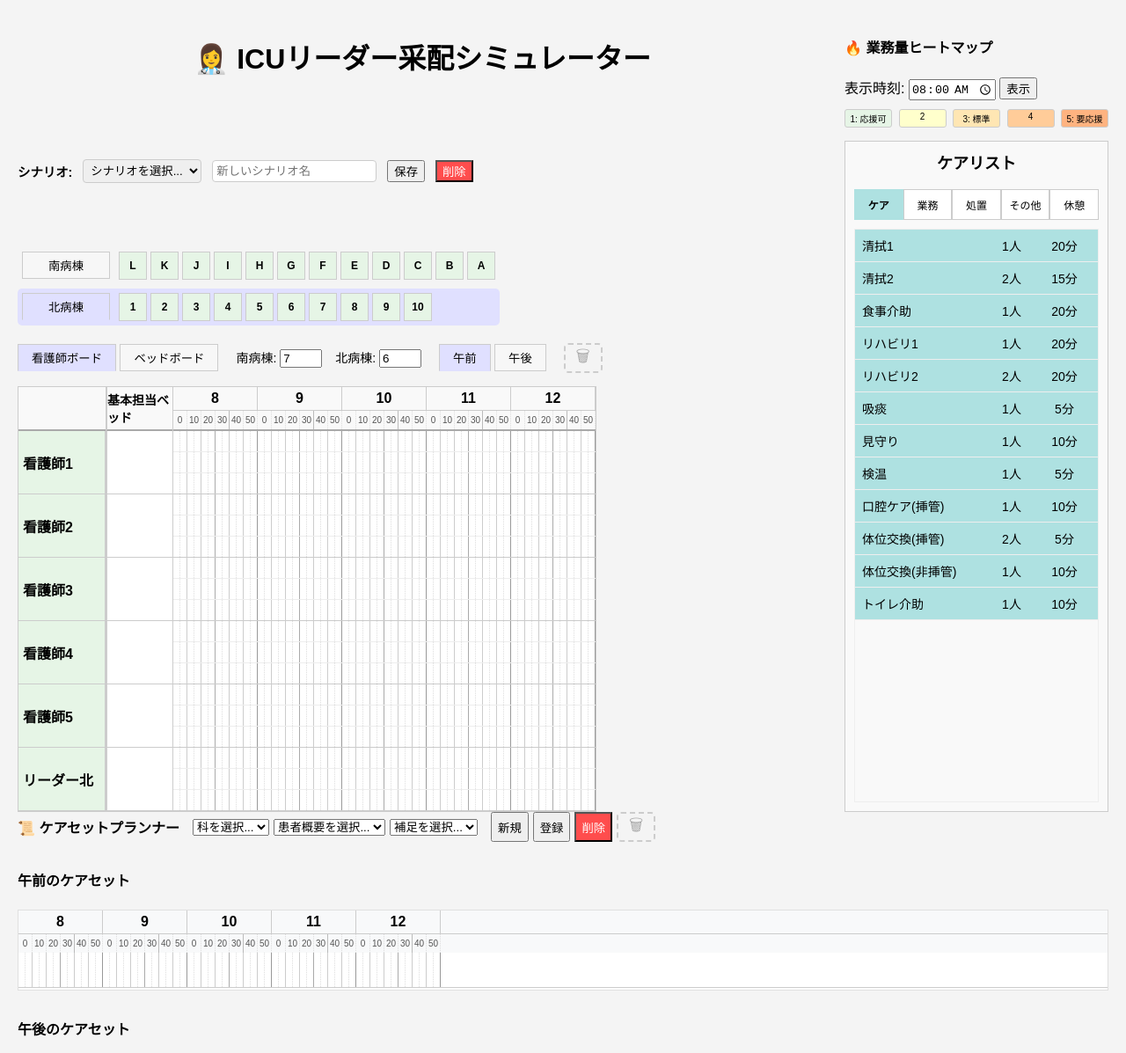
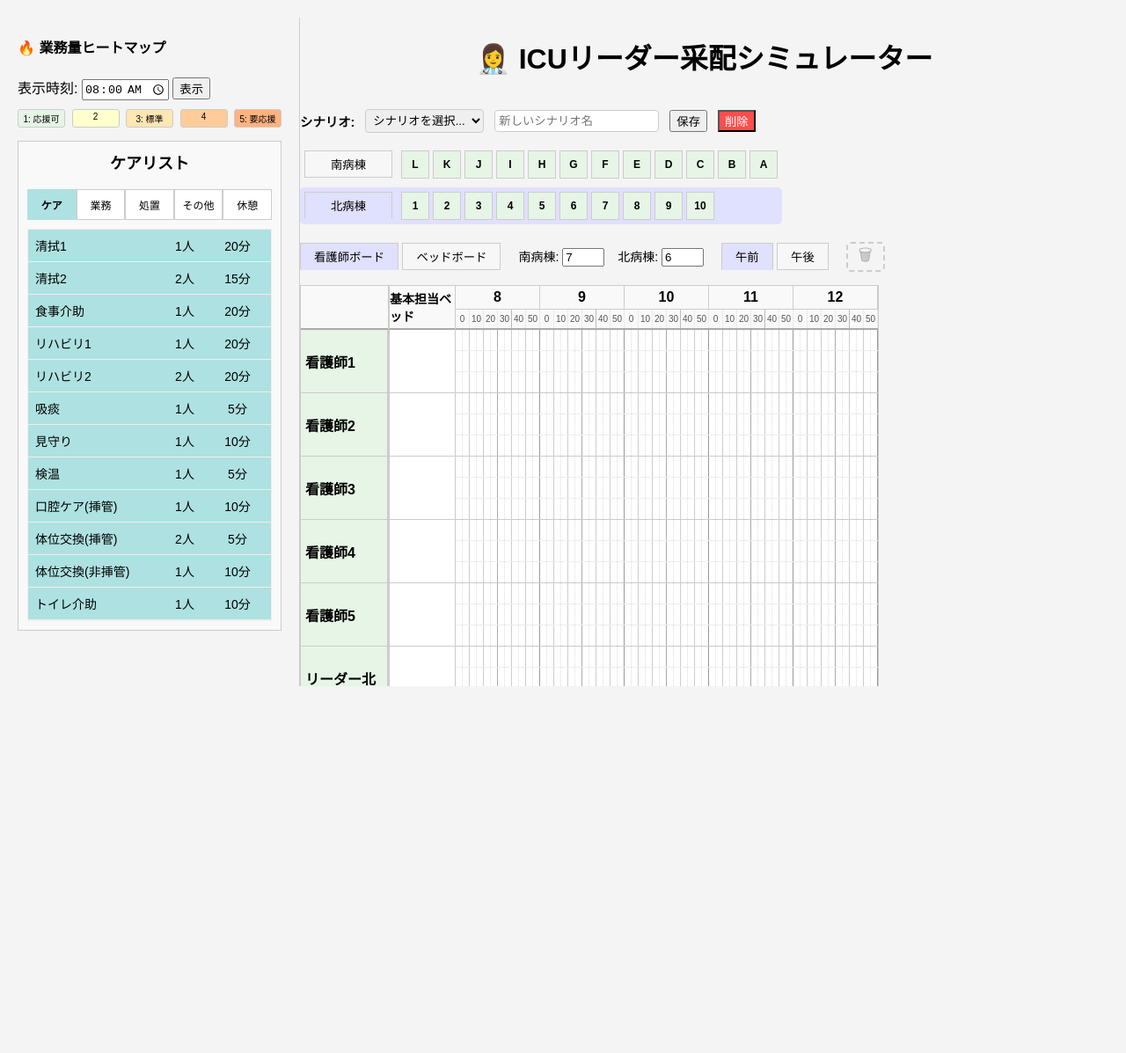
Before and after one commit to nayutanhimarin/Nurse-simulator, a plain HTML site: page index.html in a window 1280 px wide. Shown: the top 1197 px of the page at 88% size. After the commit the page ends 800 px from the top, so only its background shows below. Drawn offline with Linux system fonts and the light colour scheme.

Commit message:
スクロール問題修正

```diff
--- a/index.html
+++ b/index.html
@@ -5,10 +5,42 @@
     <meta name="viewport" content="width=device-width, initial-scale=1.0">
     <title>ICUリーダー采配シミュレーター</title>
     <link rel="stylesheet" href="style.css">
+    <!-- ▼▼▼ パネル間の区切り線を追加 ▼▼▼ -->
+    <style>
+        .main-panel {
+            border-left: 1px solid #ccc; /* 区切り線の色や太さはお好みで調整してください */
+        }
+    </style>
 </head>
 <body>
 
     <div class="app-container">
+
+        <!-- ▼▼▼ サイドパネルを左側に移動 ▼▼▼ -->
+        <div class="side-panel">
+            <div class="heatmap-controls-container">
+                <h4>&#x1F525; 業務量ヒートマップ</h4>
+                <div class="time-selector">
+                    <label for="heatmap-time">表示時刻:</label>
+                    <input type="time" id="heatmap-time" name="heatmap-time" value="08:00" step="300">
+                    <button id="btn-update-heatmap">表示</button>
+                </div>
+                <div class="heatmap-legend">
+                    <div class="legend-item" style="background-color: #e6f5e6;">1: 応援可</div>
+                    <div class="legend-item" style="background-color: #ffffcc;">2</div>
+                    <div class="legend-item" style="background-color: #ffe6b3;">3: 標準</div>
+                    <div class="legend-item" style="background-color: #ffcc99;">4</div>
+                    <div class="legend-item" style="background-color: #ffb380;">5: 要応援</div>
+                </div>
+            </div>
+
+            <div class="care-list-container">
+                <h3>ケアリスト</h3>
+                <div class="care-list-tabs"></div>
+                <div class="care-list-body"></div>
+            </div>
+        </div>
+        <!-- ▲▲▲ ここまでサイドパネル ▲▲▲ -->
 
         <!-- ▼▼▼ 左側のメインパネル ▼▼▼ -->
         <div class="main-panel">
@@ -85,35 +117,47 @@
                     </div>
                 </div>
             </div>
+
+            <!-- ▼▼▼ ケアセットプランナーをメインパネル下部に移動 ▼▼▼ -->
+            <div id="care-set-container">
+                <div class="care-set-header">
+                    <h4>&#x1F4DC; ケアセットプランナー</h4>
+                    <div class="care-set-selectors">
+                        <select id="care-set-dept-select"></select>
+                        <select id="care-set-summary-select"></select>
+                        <select id="care-set-supplement-select"></select>
+                    </div>
+                    <div class="care-set-actions">
+                        <button id="btn-new-careset">新規</button>
+                        <button id="btn-save-careset">登録</button>
+                        <button id="btn-delete-careset" class="danger-btn">削除</button>
+                        <div id="care-set-trash-can" class="trash-can-area">&#x1F5D1;</div>
+
+                        <div id="new-careset-popup" class="popup-hidden">
+                            <form id="new-careset-form">
+                                <h4>ケアセット新規作成</h4>
+                                <div class="form-group"><label for="new-careset-dept">科</label><select id="new-careset-dept" required></select></div>
+                                <div class="form-group"><label for="new-careset-summary">患者概要</label><select id="new-careset-summary" required></select><input type="text" id="new-careset-summary-text" placeholder="概要を自由記述" style="display: none; margin-top: 5px;"></div>
+                                <div class="form-group"><label for="new-careset-supplement">補足 (任意)</label><input type="text" id="new-careset-supplement" placeholder="例: 抜管後、術後1日目 など"></div>
+                                <div class="modal-actions"><button type="submit">作成</button></div>
+                            </form>
+                        </div>
+                    </div>
+                </div>
+                <div class="care-set-body">
+                    <div id="care-set-am" class="care-set-group" draggable="true">
+                        <h4 id="care-set-am-header">午前のケアセット</h4>
+                        <div id="care-set-am-list" class="care-set-timeline-list"></div>
+                    </div>
+                    <div id="care-set-pm" class="care-set-group" draggable="true">
+                        <h4 id="care-set-pm-header">午後のケアセット</h4>
+                        <div id="care-set-pm-list" class="care-set-timeline-list"></div>
+                    </div>
+                </div>
+            </div>
+            <!-- ▲▲▲ ここまでケアセットプランナー ▲▲▲ -->
         </div>
         <!-- ▲▲▲ ここまでメインパネル ▲▲▲ -->
-
-
-        <!-- ▼▼▼ 右側のサイドパネル ▼▼▼ -->
-        <div class="side-panel">
-            <div class="heatmap-controls-container">
-                <h4>&#x1F525; 業務量ヒートマップ</h4>
-                <div class="time-selector">
-                    <label for="heatmap-time">表示時刻:</label>
-                    <input type="time" id="heatmap-time" name="heatmap-time" value="08:00" step="300">
-                    <button id="btn-update-heatmap">表示</button>
-                </div>
-                <div class="heatmap-legend">
-                    <div class="legend-item" style="background-color: #e6f5e6;">1: 応援可</div>
-                    <div class="legend-item" style="background-color: #ffffcc;">2</div>
-                    <div class="legend-item" style="background-color: #ffe6b3;">3: 標準</div>
-                    <div class="legend-item" style="background-color: #ffcc99;">4</div>
-                    <div class="legend-item" style="background-color: #ffb380;">5: 要応援</div>
-                </div>
-            </div>
-
-            <div class="care-list-container">
-                <h3>ケアリスト</h3>
-                <div class="care-list-tabs"></div>
-                <div class="care-list-body"></div>
-            </div>
-        </div>
-        <!-- ▲▲▲ ここまでサイドパネル ▲▲▲ -->
 
     </div>
 
@@ -236,44 +280,6 @@
         </div>
     </div>
 
-    <!-- ▼▼▼ ケアセットコンテナをここに移動（フローティング化） ▼▼▼ -->
-    <div id="care-set-container" class="care-set-container-hidden">
-        <div class="care-set-header">
-            <h4>&#x1F4DC; ケアセットプランナー</h4>
-            <div class="care-set-selectors">
-                <select id="care-set-dept-select"></select>
-                <select id="care-set-summary-select"></select>
-                <select id="care-set-supplement-select"></select>
-            </div>
-            <div class="care-set-actions">
-                <button id="btn-new-careset">新規</button>
-                <button id="btn-save-careset">登録</button>
-                <button id="btn-delete-careset" class="danger-btn">削除</button>
-                <div id="care-set-trash-can" class="trash-can-area">&#x1F5D1;</div>
-
-                <div id="new-careset-popup" class="popup-hidden">
-                    <form id="new-careset-form">
-                        <h4>ケアセット新規作成</h4>
-                        <div class="form-group"><label for="new-careset-dept">科</label><select id="new-careset-dept" required></select></div>
-                        <div class="form-group"><label for="new-careset-summary">患者概要</label><select id="new-careset-summary" required></select><input type="text" id="new-careset-summary-text" placeholder="概要を自由記述" style="display: none; margin-top: 5px;"></div>
-                        <div class="form-group"><label for="new-careset-supplement">補足 (任意)</label><input type="text" id="new-careset-supplement" placeholder="例: 抜管後、術後1日目 など"></div>
-                        <div class="modal-actions"><button type="submit">作成</button></div>
-                    </form>
-                </div>
-            </div>
-        </div>
-        <div class="care-set-body">
-            <div id="care-set-am" class="care-set-group" draggable="true">
-                <h4 id="care-set-am-header">午前のケアセット</h4>
-                <div id="care-set-am-list" class="care-set-timeline-list"></div>
-            </div>
-            <div id="care-set-pm" class="care-set-group" draggable="true">
-                <h4 id="care-set-pm-header">午後のケアセット</h4>
-                <div id="care-set-pm-list" class="care-set-timeline-list"></div>
-            </div>
-        </div>
-    </div>
-
     <script src="script.js"></script>
 </body>
 </html>
--- a/script.js
+++ b/script.js
@@ -1397,7 +1397,6 @@ document.addEventListener('DOMContentLoaded', () => {
             // nurseSettingsは病棟に依存しないため、全データから直接参照する
             const settings = nurseSettings[nurseName];
             const assignedBeds = settings ? settings.assignedBeds : [];
-            // const assignedBeds = nurseSettings[nurseName]?.assignedBeds || [];
 
 
 
--- a/style.css
+++ b/style.css
@@ -1,9 +1,15 @@
 /* 基本設定 */
+html {
+    height: 100%;
+}
 body {
     font-family: sans-serif;
     background-color: #f4f4f4;
     padding: 20px;
     margin: 0; /* ★bodyの余白をリセット */
+    height: 100%; /* ★高さを画面全体に */
+    box-sizing: border-box; /* ★paddingを含めて高さを計算 */
+    overflow: hidden; /* ★body自体のスクロールを無効化 */
 }
 
 /* 5分 (1コマ) の幅を定義します */
@@ -33,12 +39,14 @@ body {
 .app-container {
     display: flex;
     gap: 20px;
+    height: 100%; /* ★コンテナの高さをbodyに合わせる */
 }
 .main-panel {
     flex-grow: 1;
     display: flex;
     flex-direction: column;
     gap: 15px;
+    overflow-y: auto; /* ★メインパネルの縦スクロールを有効化 */
 }
 .side-panel {
     width: 300px;
@@ -46,6 +54,7 @@ body {
     display: flex;
     flex-direction: column;
     gap: 15px;
+    overflow-y: auto; /* ★サイドパネルの縦スクロールを有効化 */
 }
 /* ▲▲▲ 全体レイアウトを再構築 ▲▲▲ */
 
@@ -375,9 +384,10 @@ body {
 .care-tab[data-category="break"].active { border-color: var(--color-break); background-color: var(--color-break); }
 
 .care-list-body {
-    height: calc(100vh - 150px); /* 高さをビューポートに合わせる（調整可） */
+    /* height: calc(100vh - 150px); */ /* ★固定高さを削除し、親要素に追従させる */
     overflow-y: auto;
     border: 1px solid #eee;
+    flex-grow: 1; /* ★残りのスペースを埋めるように広げる */
 }
 
 .care-item {
```
